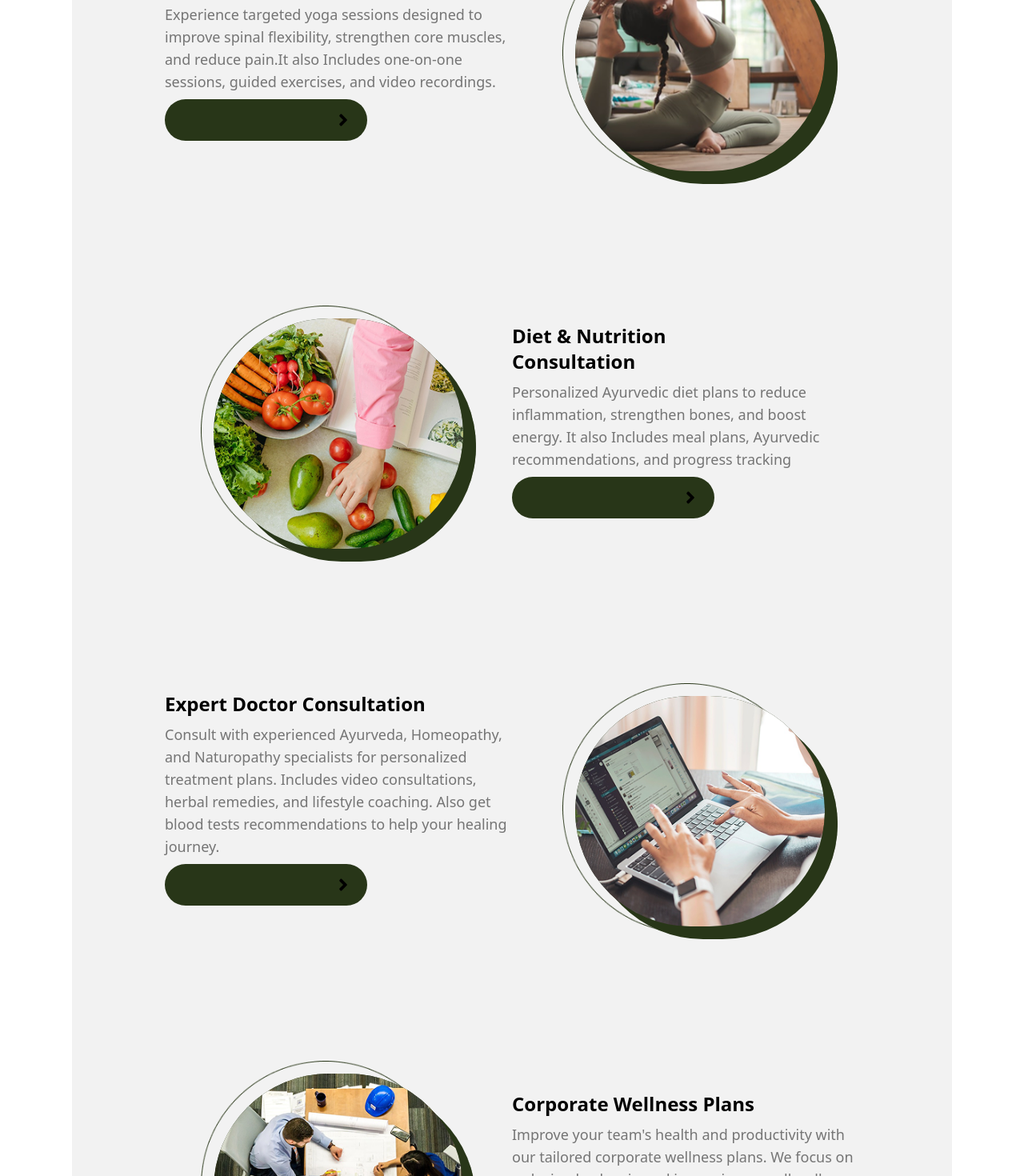
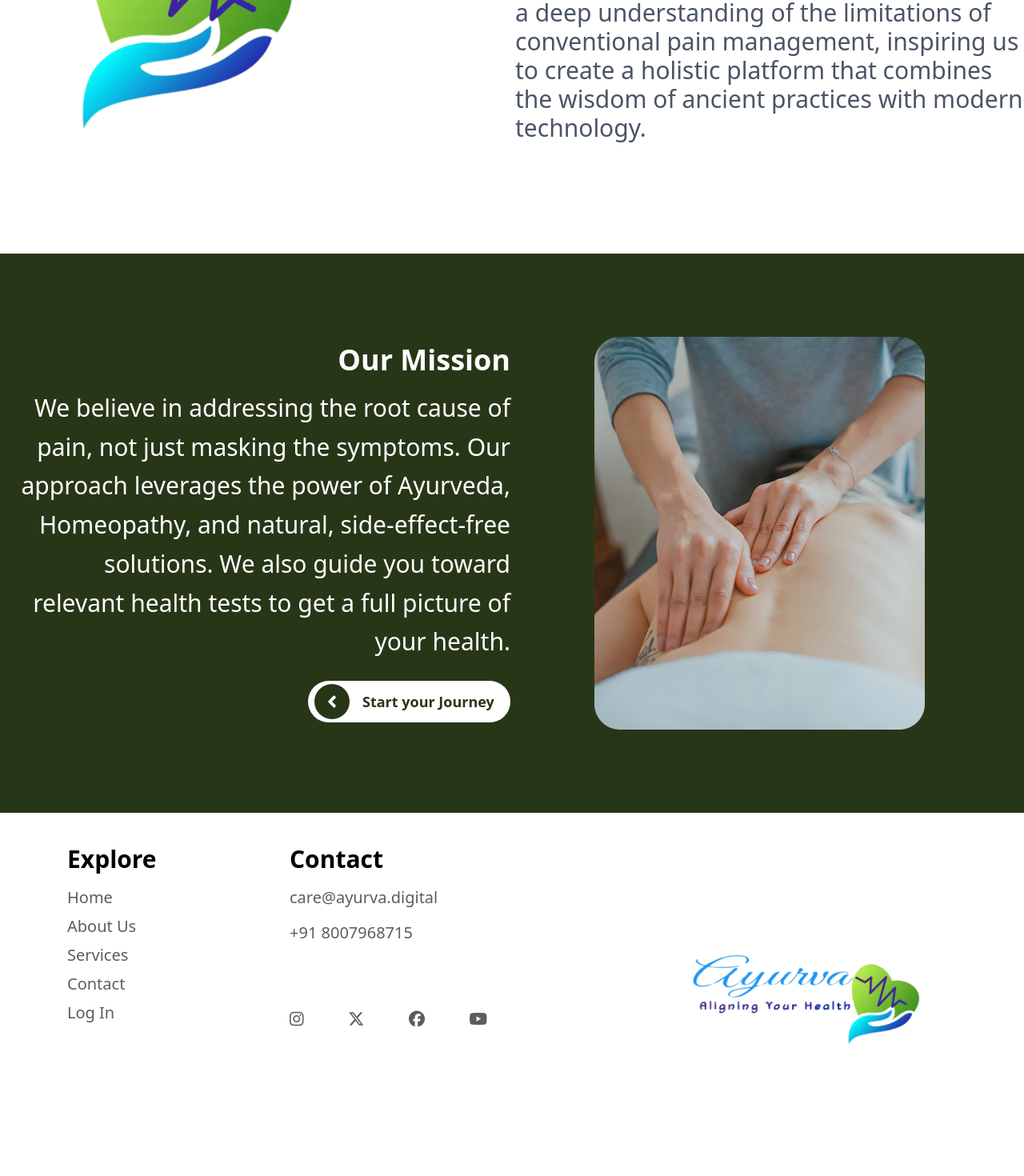
Before and after one commit to avijh2002/ayurva, a React (Vite) app: page /about in a window 1280 px wide. Shown: the part 440-1910 px from the top of the page at 80% size. After the commit the page ends 1867 px from the top, so only its background shows below. Built offline with nearby package versions, Linux system fonts and the light colour scheme.

Commit message:
home text

```diff
--- a/src/App.jsx
+++ b/src/App.jsx
@@ -1,7 +1,7 @@
 import Navbar from "./components/Navbar"
 import { Toaster } from "react-hot-toast";
 import { Outlet } from "react-router-dom";
-import Service from "./components/Service";
+
 
 
 const App = () => {
@@ -10,8 +10,7 @@ const App = () => {
     <>
       <Toaster />
       <Navbar />
-      {/* <Outlet /> */}
-      <Service/>
+      <Outlet />
     </>
   );
 };
--- a/src/components/Footer.jsx
+++ b/src/components/Footer.jsx
@@ -7,7 +7,7 @@ import "@fortawesome/fontawesome-free/css/all.min.css";
 const Footer = () => {
   return (
     <footer
-      className="py-10 px-6 md:px-16 h-auto bg-[#283618]"
+      className=" max-w-[1280px] mx-auto w-full py-10 px-6 md:px-16 h-auto bg-[#283618]"
     >
       {/* Banner Section */}
       <div className="w-full h-[500px]  mx-auto my-6">
@@ -19,10 +19,10 @@ const Footer = () => {
             />
             <div className="absolute inset-0 bg-opacity-30 flex justify-between items-end text-center p-6 m-4 mr-12">
               <div className="flex-col">
-                <h2 className="text-white text-4xl md:text-5xl font-semibold text-left">
+                <h2 className="text-white text-3xl md:text-3xl font-semibold text-left">
                   Take the First Step Toward a Pain-Free Life!
                 </h2>
-                <p className="text-gray-200 text-2xl mt-2 text-left">
+                <p className="text-gray-200 text-xl mt-2 text-left">
                   Natural and Safe | Holistic Approach | Expert Guidance |
                   Personalized Plans
                 </p>
@@ -43,12 +43,12 @@ const Footer = () => {
         </div>
 
       {/* Footer Content */}
-      <div className="bg-[#283618] text-gray-300 h-[350px] ">
+      <div className="bg-[#283618] text-gray-300 h-[300px] mt-10 ">
         <div className=" flex gap-10 justify-between h-full mx-5">
           {/* Navigation Links */}
           <div className="w-1/6">
-            <h3 className="text-5xl font-semibold text-white">Explore</h3>
-            <ul className="text-2xl mt-4 space-y-2">
+            <h3 className="text-3xl font-semibold text-white">Explore</h3>
+            <ul className="text-xl mt-4 space-y-2">
               {["Home", "About Us", "Services", "Contact", "Log In"].map(
                 (item, index) => (
                   <li key={index}>
@@ -62,11 +62,11 @@ const Footer = () => {
           </div>
 
           {/* Contact Section */}
-          <div className="flex-col  w-1/3 pr-60">
-            <h3 className="text-5xl font-semibold text-white">Contact</h3>
-            <p className="text-2xl mt-4 space-y-2">care@ayurva.digital</p>
-            <p className="text-2xl mt-4 space-y-2">+91 8007968715</p>
-            <div className="flex justify-between w-full  text-white text-3xl mt-20">
+          <div className="flex-col  w-1/3 ">
+            <h3 className="text-3xl font-semibold text-white">Contact</h3>
+            <p className="text-xl mt-4 space-y-2">care@ayurva.digital</p>
+            <p className="text-xl mt-4 space-y-2">+91 8007968715</p>
+            <div className="flex justify-between w-2/3 text-white  text-xl mt-20">
               <a href="#" className="hover:text-gray-400">
                 <i className="fab fa-instagram"></i>
               </a>
--- a/src/components/Footer2.jsx
+++ b/src/components/Footer2.jsx
@@ -3,13 +3,13 @@ import "@fortawesome/fontawesome-free/css/all.min.css";
 
 const Footer2 = () => {
   return (
-    <footer className=" text-gray-700 py-10 px-6 md:px-16">
-      <div className="bg-white text-[#5D5D5D] h-[350px] ">
+    <footer className=" h-[300px] text-gray-700 py-10 px-6 md:px-16">
+      <div className="bg-white text-[#5D5D5D]  ">
         <div className=" flex gap-10 justify-between h-full mx-5">
           {/* Navigation Links */}
           <div className="w-1/6">
-            <h3 className="text-5xl font-semibold text-black">Explore</h3>
-            <ul className="text-2xl mt-4 space-y-2">
+            <h3 className="text-3xl font-semibold text-black">Explore</h3>
+            <ul className="text-xl mt-4 space-y-2">
               {["Home", "About Us", "Services", "Contact", "Log In"].map(
                 (item, index) => (
                   <li key={index}>
@@ -23,11 +23,11 @@ const Footer2 = () => {
           </div>
 
           {/* Contact Section */}
-          <div className="flex-col  w-1/3 pr-60">
-            <h3 className="text-5xl font-semibold text-black">Contact</h3>
-            <p className="text-2xl mt-4 space-y-2">care@ayurva.digital</p>
-            <p className="text-2xl mt-4 space-y-2">+91 8007968715</p>
-            <div className="flex justify-between w-full   text-3xl mt-20">
+          <div className="flex-col  w-1/3">
+            <h3 className="text-3xl font-semibold text-black">Contact</h3>
+            <p className="text-xl mt-4 space-y-2">care@ayurva.digital</p>
+            <p className="text-xl mt-4 space-y-2">+91 8007968715</p>
+            <div className="flex justify-between w-2/3   text-xl mt-20">
               <a href="#" className="hover:text-gray-950">
                 <i className="fab fa-instagram"></i>
               </a>
--- /dev/null
+++ b/src/components/Homeinfo.jsx
@@ -0,0 +1,9 @@
+const Homeinfo = () => {
+  return (
+    <div className="h-[383px]  bg-[#283618] flex items-center justify-center mx-auto text-[#F2EFE7] text-2xl">
+        <p className="w-3/4 text-center ">Ayurva offers a holistic, affordable, and convenient solution that combines Yoga, Diet, and Alternative Medicine into a personalized treatment plan, helping those with chronic back pain and spondylitis find relief and healing.</p>
+    </div>
+  )
+}
+
+export default Homeinfo
--- a/src/components/Service.jsx
+++ b/src/components/Service.jsx
@@ -24,8 +24,14 @@ const Service = () => {
               "Experience targeted yoga sessions designed to improve spinal flexibility, strengthen core muscles, and reduce pain.It also Includes one-on-one sessions, guided exercises, and video recordings."
             }
           />
-          <div className="mt-2">
-            <Buttonright />
+          <div className="mt-10">
+          <Buttonright
+                  info="Book Your Yoga Session"
+                  bgColor="bg-[#283618]"
+                  textColor="text-white"
+                  arrowBg="bg-white"
+                  arrowColor="text-[#283618]"
+                />
           </div>
         </div>
         <div className="w-1/2 p-6 mx-auto flex items-center justify-center ">
@@ -43,8 +49,14 @@ const Service = () => {
               "Personalized Ayurvedic diet plans to reduce inflammation, strengthen bones, and boost  energy. It also Includes meal plans, Ayurvedic recommendations, and progress tracking"
             }
           />
-          <div className="mt-2">
-            <Buttonright />
+          <div className="mt-10">
+          <Buttonright
+                  info="Get Your Diet Plan"
+                  bgColor="bg-[#283618]"
+                  textColor="text-white"
+                  arrowBg="bg-white"
+                  arrowColor="text-[#283618]"
+                />
           </div>
         </div>
       </div>
@@ -56,8 +68,14 @@ const Service = () => {
               "Consult with experienced Ayurveda, Homeopathy, and Naturopathy specialists for  personalized treatment plans. Includes video consultations, herbal remedies, and lifestyle coaching. Also get blood tests recommendations to help your healing journey."
             }
           />
-          <div className="mt-2">
-            <Buttonright />
+          <div className="mt-10">
+          <Buttonright
+                  info="Talk To A Specialist"
+                  bgColor="bg-[#283618]"
+                  textColor="text-white"
+                  arrowBg="bg-white"
+                  arrowColor="text-[#283618]"
+                />
           </div>
         </div>
         <div className="w-1/2 p-6 mx-auto flex items-center justify-center ">
@@ -75,8 +93,14 @@ const Service = () => {
               "Improve your team's health and productivity with our tailored corporate wellness plans. We  focus on reducing back pain and improving overall well-being in the workplace."
             }
           />
-          <div className="mt-2">
-            <Buttonright bgColor={"#283618"}/>
+          <div className="mt-10">
+          <Buttonright
+                  info="Know More"
+                  bgColor="bg-[#283618]"
+                  textColor="text-white"
+                  arrowBg="bg-white"
+                  arrowColor="text-[#283618]"
+                />
           </div>
         </div>
       </div>
--- a/src/pages/Home.jsx
+++ b/src/pages/Home.jsx
@@ -1,11 +1,14 @@
 import React from 'react'
 import Footer from '../components/Footer'
+import Service from "../components/Service";
+import Homeinfo from '../components/Homeinfo';
 
 const Home = () => {
   return (
     <div>
-        Home
-        <Footer/>
+      <Homeinfo/>
+      <Service/>
+      <Footer/>
     </div>
   )
 }
```
